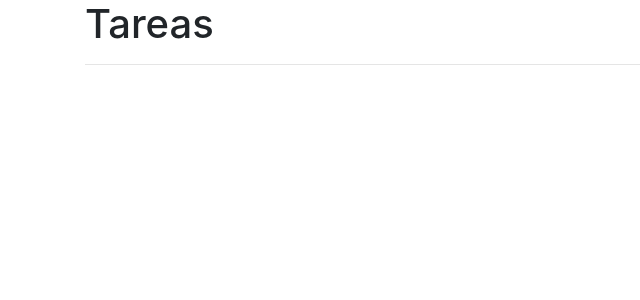
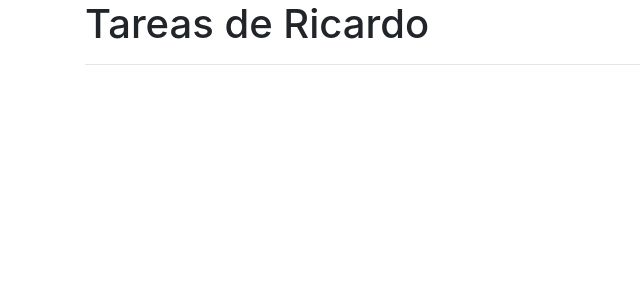
Before and after one commit to ricardofornetti/crude, a React (Create React App) app: page / in a window 1280 px wide. Shown: the top 300 px of the page, without its empty margins (0-640 px from the left). Built offline with nearby package versions, Linux system fonts and the light colour scheme.

Commit message:
Agregue de Ricardo

```diff
--- a/src/App.js
+++ b/src/App.js
@@ -3,7 +3,7 @@ import React from 'react'
 function App() {
   return (
     <div className="container mt-10">
-      <h1>Tareas</h1>
+      <h1>Tareas de Ricardo</h1>
       <hr/>
     </div>
 
```
